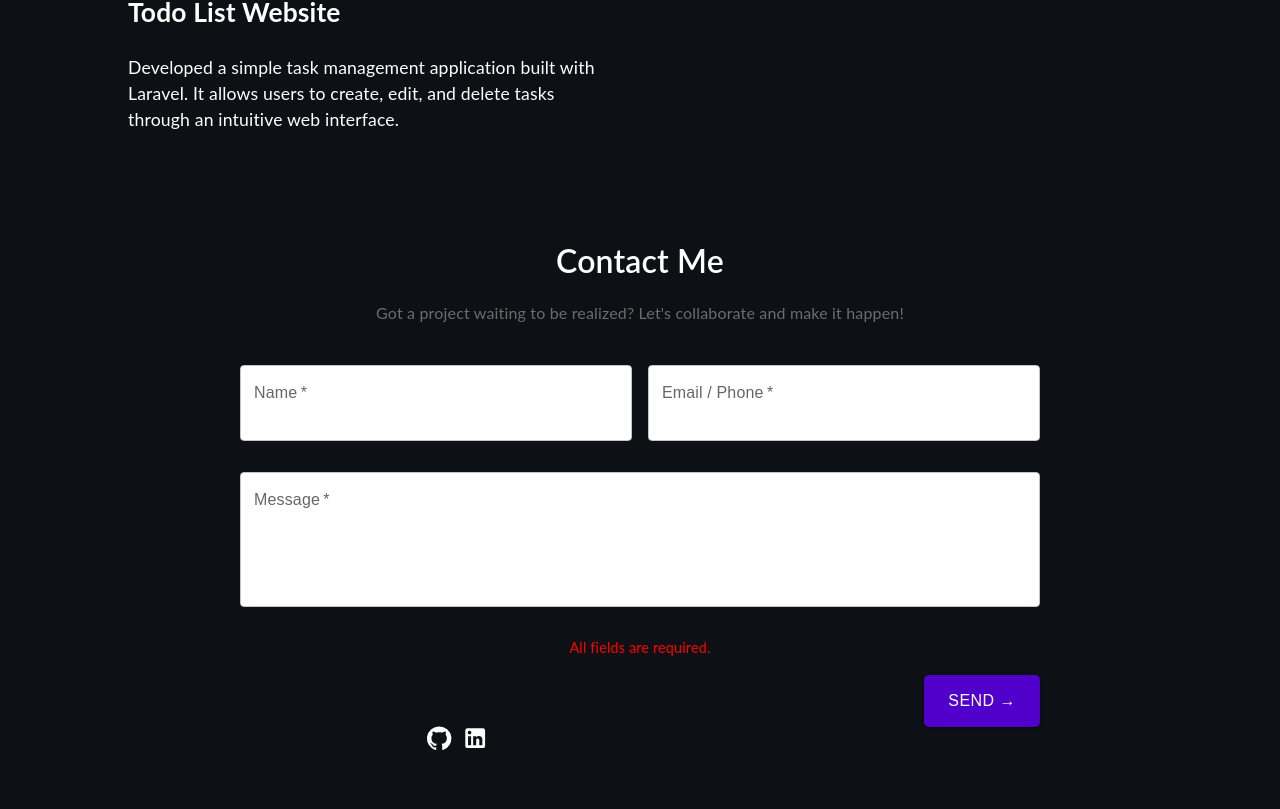
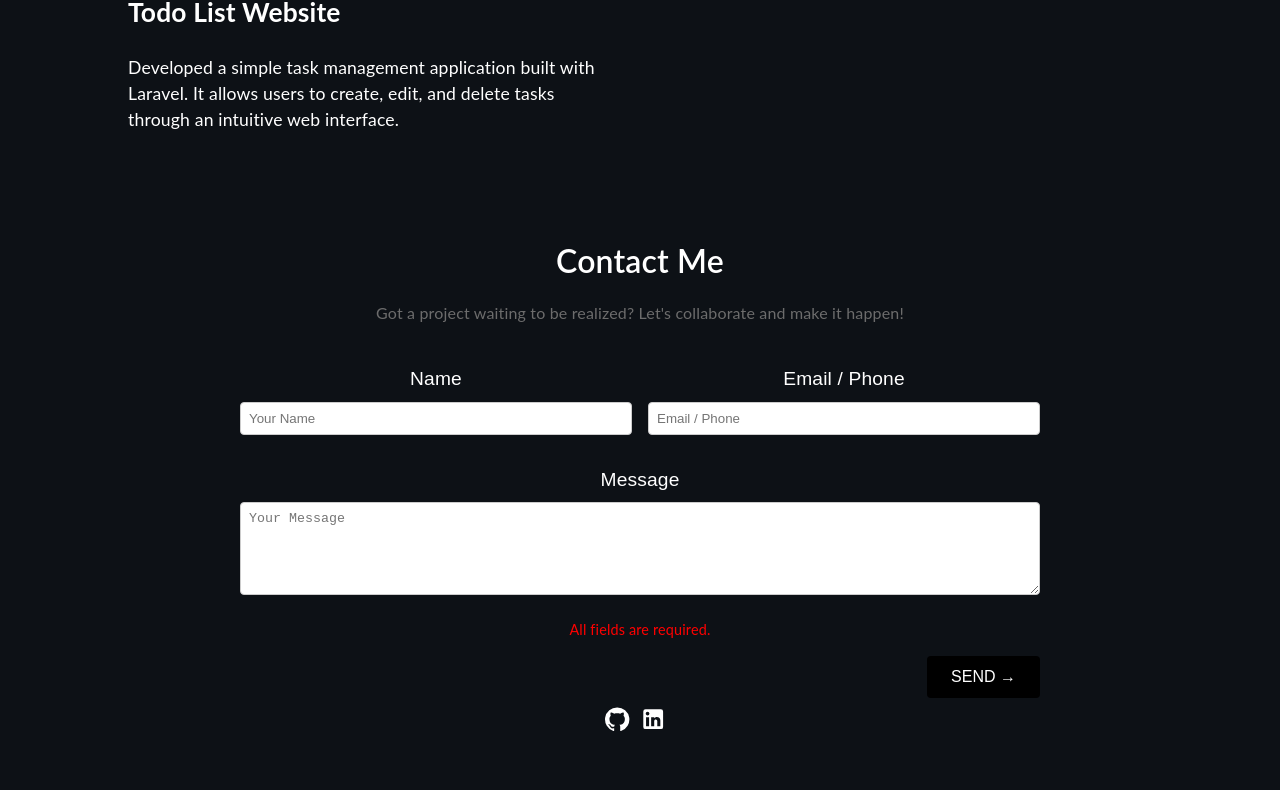
Before and after one commit to fayeapistar/web-portfolio, a React (Create React App) app: page / in a window 1280 px wide. Shown: the part 3044-3853 px from the top of the page. Built offline with nearby package versions, Linux system fonts and the light colour scheme.

Commit message:
Update website

```diff
--- a/src/components/Contact.js
+++ b/src/components/Contact.js
@@ -1,5 +1,4 @@
 import React from 'react';
-import { TextField, Button } from '@mui/material';
 import '../assets/styles/Contact.scss';
 
 const ContactForm = () => {
@@ -9,46 +8,55 @@ const ContactForm = () => {
             <p>Got a project waiting to be realized? Let's collaborate and make it happen!</p>
             <form action="https://formspree.io/f/movvjpjy" method="POST" className="contact-form">
                 <div className="form-flex" style={{ display: 'flex', justifyContent: 'space-between', gap: '1rem', marginBottom: '1rem' }}>
-                    <TextField
+                    <div className="MuiTextField-root" style={{ flex: '1' }}>
+                        <label htmlFor="name" style={{ display: 'block', marginBottom: '0.5rem' }}>Name</label>
+                        <input
+                            type="text"
                             id="name"
                             name="name"
-                        label="Name"
                             placeholder="Your Name"
                             required
-                        variant="outlined"
-                        fullWidth
+                            style={{ width: '100%', padding: '0.5rem', borderRadius: '4px', border: '1px solid #ccc' }}
                         />
-                    <TextField
+                    </div>
+                    <div className="MuiTextField-root" style={{ flex: '1' }}>
+                        <label htmlFor="email" style={{ display: 'block', marginBottom: '0.5rem' }}>Email / Phone</label>
+                        <input
+                            type="text"
                             id="email"
                             name="email"
-                        label="Email / Phone"
                             placeholder="Email / Phone"
                             required
-                        variant="outlined"
-                        fullWidth
+                            style={{ width: '100%', padding: '0.5rem', borderRadius: '4px', border: '1px solid #ccc' }}
                         />
                     </div>
-                <TextField
+                </div>
+                <div className="MuiTextField-root" style={{ marginBottom: '1rem' }}>
+                    <label htmlFor="message" style={{ display: 'block', marginBottom: '0.5rem' }}>Message</label>
+                    <textarea
                         id="message"
                         name="message"
-                    label="Message"
+                        rows="5"
                         placeholder="Your Message"
                         required
-                    multiline
-                    rows={5}
-                    variant="outlined"
-                    fullWidth
-                    style={{ marginBottom: '1rem' }}
-                />
+                        style={{ width: '100%', padding: '0.5rem', borderRadius: '4px', border: '1px solid #ccc' }}
+                    ></textarea>
+                </div>
                 <p style={{ color: 'red', fontSize: '0.9rem', marginBottom: '1rem' }}>All fields are required.</p>
-                <Button
+                <button
                     type="submit"
-                    variant="contained"
-                    color="primary"
-                    style={{ padding: '0.75rem 1.5rem', fontSize: '1rem' }}
+                    style={{
+                        backgroundColor: '#000',
+                        color: '#fff',
+                        padding: '0.75rem 1.5rem',
+                        border: 'none',
+                        borderRadius: '4px',
+                        cursor: 'pointer',
+                        fontSize: '1rem',
+                    }}
                 >
                     SEND →
-                </Button>
+                </button>
             </form>
         </div>
     );
```
Lines whose indentation alone changed are shown as unchanged.
